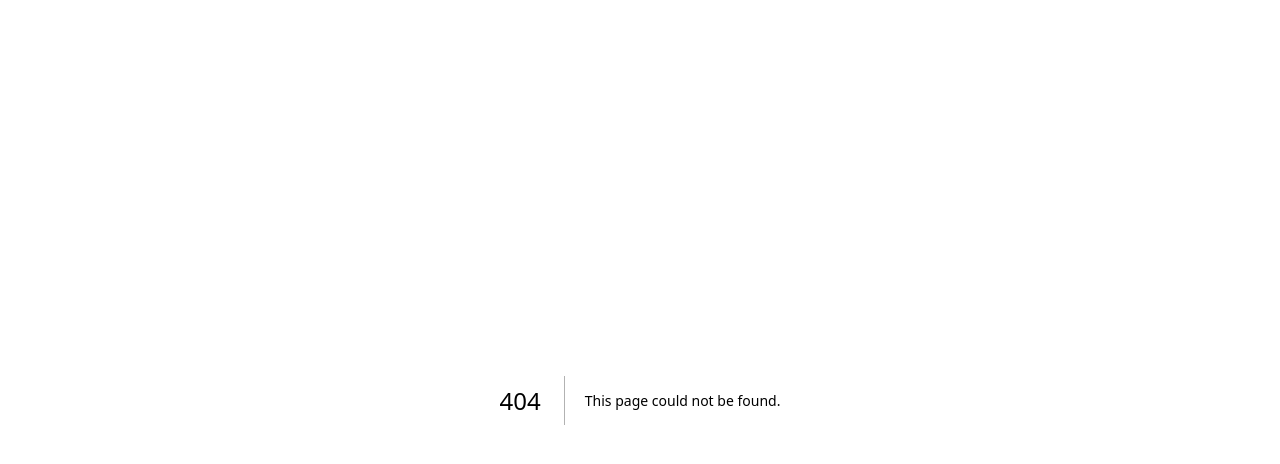
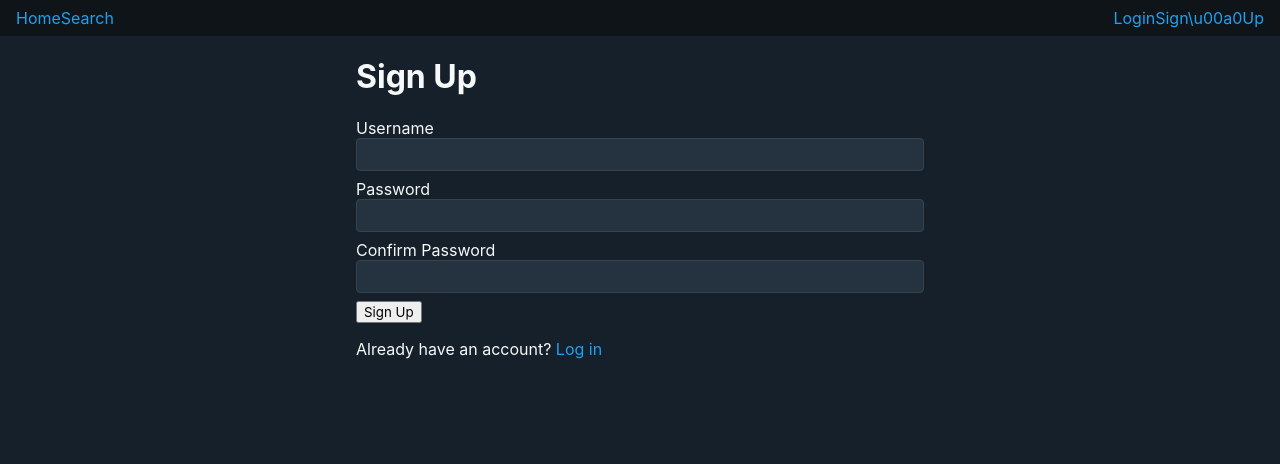
Before and after one commit to ZOOK911/twitter-clone, a Next.js app: page /signup in a window 1280 px wide. Before the commit this address had no page. Shown: the top 464 px of the page. Built offline with nearby package versions, Linux system fonts and the light colour scheme.

Commit message:
Create signup.js

```diff
--- /dev/null
+++ b/pages/signup.js
@@ -0,0 +1,85 @@
+import { useState, useEffect } from 'react';
+import { useRouter } from 'next/router';
+import Navigation from '../components/Navigation';
+import { useUser } from '../context/UserContext';
+
+// Sign up page. Allows new users to create an account with a
+// username and password. Usernames must be unique. Upon
+// successful registration the user is automatically logged in
+// and redirected to the home feed. If already logged in, redirect.
+export default function Signup() {
+  const { user, registerUser, loginUser } = useUser();
+  const router = useRouter();
+  const [username, setUsername] = useState('');
+  const [password, setPassword] = useState('');
+  const [confirmPassword, setConfirmPassword] = useState('');
+  const [error, setError] = useState('');
+
+  useEffect(() => {
+    if (user) {
+      router.push('/');
+    }
+  }, [user, router]);
+
+  const handleSubmit = (e) => {
+    e.preventDefault();
+    if (password !== confirmPassword) {
+      setError('Passwords do not match');
+      return;
+    }
+    const success = registerUser(username.trim(), password.trim());
+    if (success) {
+      // Auto login after registration
+      loginUser(username.trim(), password.trim());
+      router.push('/');
+    } else {
+      setError('Username already exists');
+    }
+  };
+
+  return (
+    <>
+      <Navigation />
+      <main>
+        <h1>Sign Up</h1>
+        <form onSubmit={handleSubmit}>
+          <label>
+            Username
+            <input
+              type="text"
+              value={username}
+              onChange={(e) => setUsername(e.target.value)}
+              required
+            />
+          </label>
+          <label style={{ display: 'block', marginTop: '0.5rem' }}>
+            Password
+            <input
+              type="password"
+              value={password}
+              onChange={(e) => setPassword(e.target.value)}
+              required
+            />
+          </label>
+          <label style={{ display: 'block', marginTop: '0.5rem' }}>
+            Confirm Password
+            <input
+              type="password"
+              value={confirmPassword}
+              onChange={(e) => setConfirmPassword(e.target.value)}
+              required
+            />
+          </label>
+          <button type="submit" className="nav-button" style={{ marginTop: '0.5rem' }}>
+            Sign Up
+          </button>
+          {error && <div className="error">{error}</div>}
+        </form>
+        <p style={{ marginTop: '1rem' }}>
+          Already have an account?{' '}
+          <a href="/login" style={{ color: '#1da1f2' }}>Log in</a>
+        </p>
+      </main>
+    </>
+  );
+}
```
